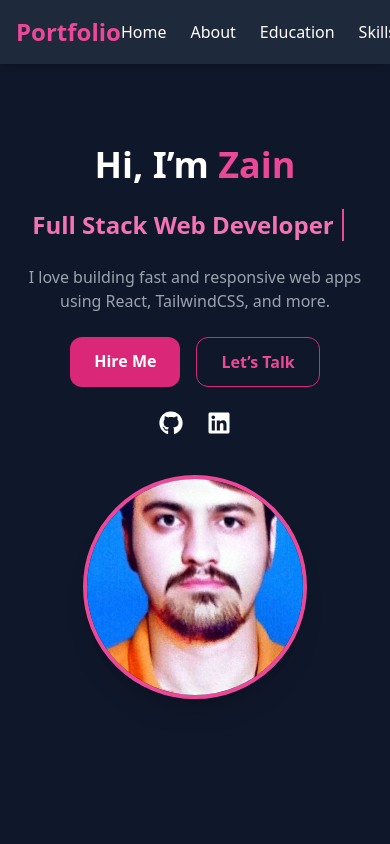
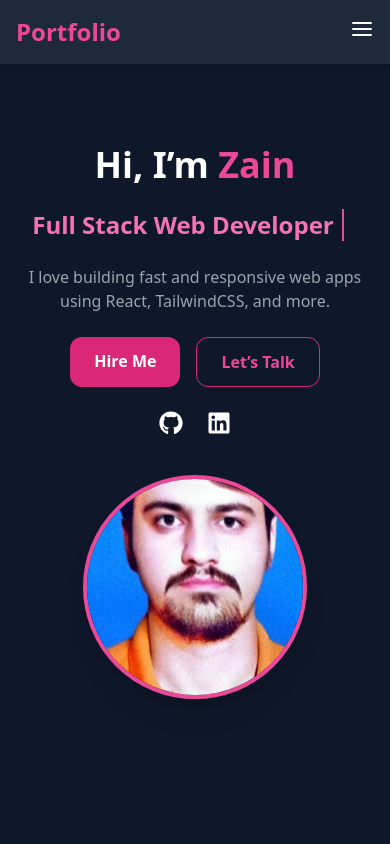
Before and after one commit to zain455377/Portfolio, a React (Create React App) app: page / in a window 390 px wide. Shown: the top 844 px of the page. Built offline with nearby package versions, Linux system fonts and the light colour scheme.

Commit message:
Make navbar responsive with hamburger menu

```diff
--- a/src/components/Navbar.js
+++ b/src/components/Navbar.js
@@ -1,4 +1,5 @@
-import React from 'react';
+import React, { useState } from 'react';
+import { FiMenu, FiX } from 'react-icons/fi';
 
 const links = [
   { name: 'Home', href: '#hero' },
@@ -11,12 +12,15 @@ const links = [
 ];
 
 const Navbar = () => {
+  const [menuOpen, setMenuOpen] = useState(false);
+
   return (
     <header className="fixed top-0 left-0 w-full bg-[#1e293b] dark:bg-gray-800 text-white shadow-md z-50">
       <div className="max-w-7xl mx-auto px-4 py-4 flex items-center justify-between">
         <h1 className="text-2xl font-bold text-pink-500">Portfolio</h1>
 
-        <nav>
+        {/* Desktop Links */}
+        <nav className="hidden md:block">
           <ul className="flex space-x-6">
             {links.map(link => (
               <li key={link.name}>
@@ -30,7 +34,33 @@ const Navbar = () => {
             ))}
           </ul>
         </nav>
+
+        {/* Mobile Menu Toggle */}
+        <div className="md:hidden">
+          <button onClick={() => setMenuOpen(!menuOpen)}>
+            {menuOpen ? <FiX size={24} /> : <FiMenu size={24} />}
+          </button>
+        </div>
       </div>
+
+      {/* Mobile Dropdown Menu */}
+      {menuOpen && (
+        <nav className="md:hidden bg-[#1e293b] px-4 pb-4">
+          <ul className="flex flex-col space-y-4">
+            {links.map(link => (
+              <li key={link.name}>
+                <a
+                  href={link.href}
+                  className="block text-base font-medium hover:text-pink-500 transition-colors duration-300"
+                  onClick={() => setMenuOpen(false)}
+                >
+                  {link.name}
+                </a>
+              </li>
+            ))}
+          </ul>
+        </nav>
+      )}
     </header>
   );
 };
```
